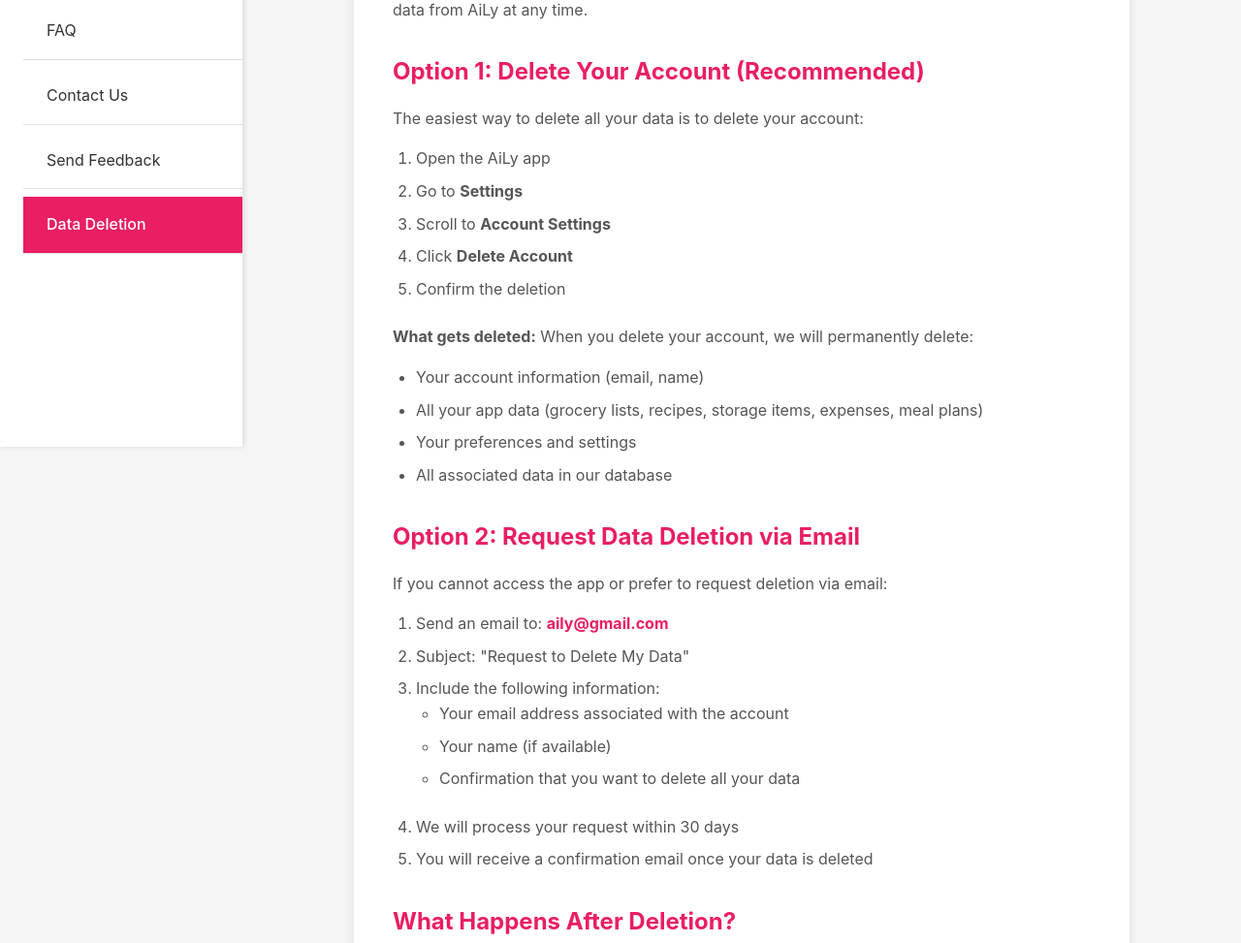
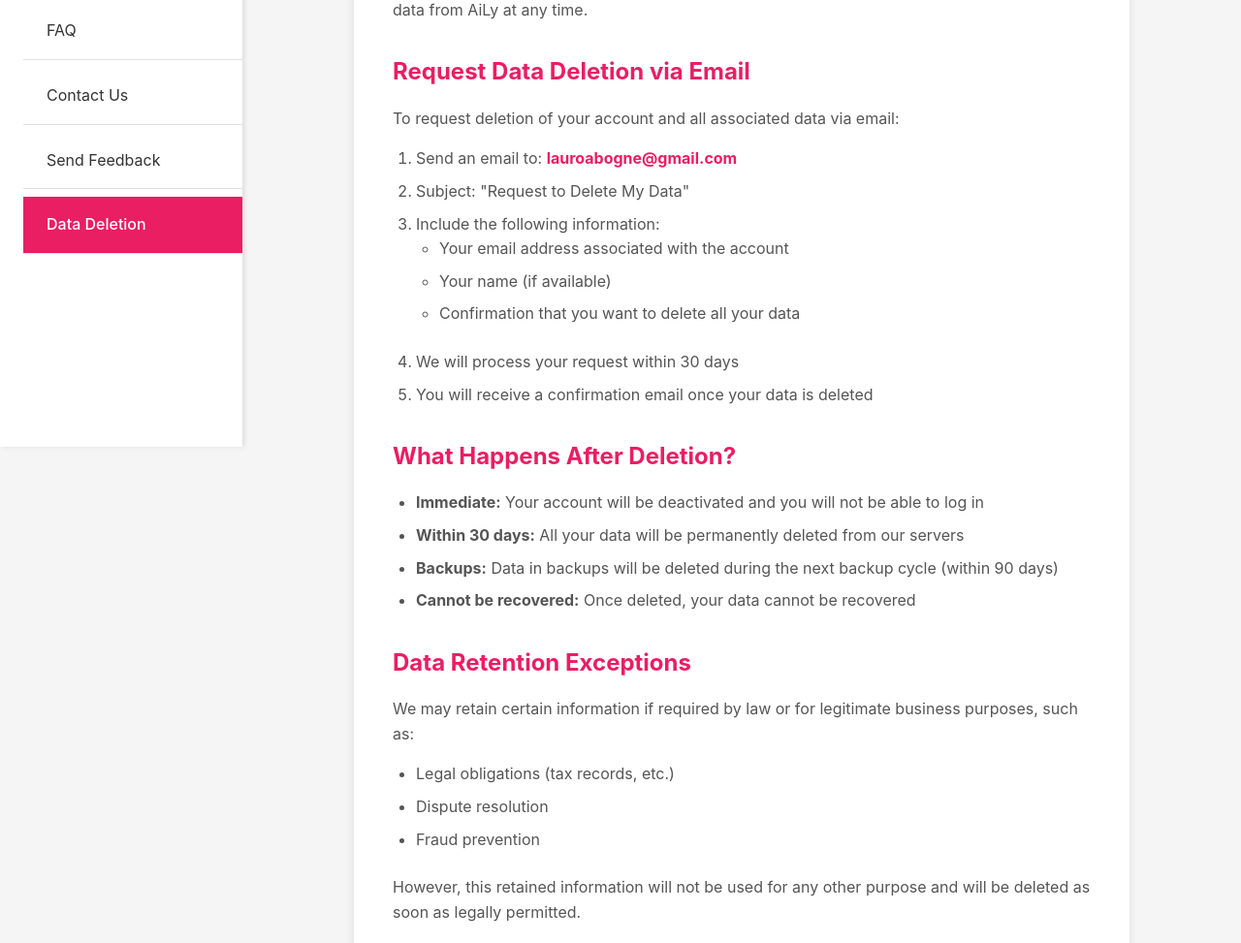
Before and after one commit to lauroabogne/aily-app-info, a plain HTML site: page data-deletion.html in a window 1280 px wide. Shown: the part 339-1312 px from the top of the page at 97% size. Drawn offline with Linux system fonts and the light colour scheme.

Commit message:
Update contact email, fix data deletion instructions, and add robots.txt

```diff
--- a/data-deletion.html
+++ b/data-deletion.html
@@ -35,28 +35,10 @@
             <h2>How to Delete Your Data from AiLy</h2>
             <p><strong>Your Right to Delete:</strong> You have the right to request deletion of all your personal data and app data from AiLy at any time.</p>
 
-            <h2>Option 1: Delete Your Account (Recommended)</h2>
-            <p>The easiest way to delete all your data is to delete your account:</p>
+            <h2>Request Data Deletion via Email</h2>
+            <p>To request deletion of your account and all associated data via email:</p>
             <ol>
-                <li>Open the AiLy app</li>
-                <li>Go to <strong>Settings</strong></li>
-                <li>Scroll to <strong>Account Settings</strong></li>
-                <li>Click <strong>Delete Account</strong></li>
-                <li>Confirm the deletion</li>
-            </ol>
-
-            <p><strong>What gets deleted:</strong> When you delete your account, we will permanently delete:</p>
-            <ul>
-                <li>Your account information (email, name)</li>
-                <li>All your app data (grocery lists, recipes, storage items, expenses, meal plans)</li>
-                <li>Your preferences and settings</li>
-                <li>All associated data in our database</li>
-            </ul>
-
-            <h2>Option 2: Request Data Deletion via Email</h2>
-            <p>If you cannot access the app or prefer to request deletion via email:</p>
-            <ol>
-                <li>Send an email to: <strong><a href="mailto:aily@gmail.com">aily@gmail.com</a></strong></li>
+                <li>Send an email to: <strong><a href="mailto:lauroabogne@gmail.com">lauroabogne@gmail.com</a></strong></li>
                 <li>Subject: "Request to Delete My Data"</li>
                 <li>Include the following information:
                     <ul>
@@ -99,7 +81,7 @@
             </ol>
             <p>
                 <strong>Note:</strong> Revoking Facebook access will prevent you from logging in, but to fully
-                delete your data from our servers, you still need to delete your account using one of the methods above.
+                delete your data from our servers, you still need to request data deletion via email as described above.
             </p>
 
             <h2>Google Login Users</h2>
@@ -112,7 +94,7 @@
             </ol>
             <p>
                 <strong>Note:</strong> Revoking Google access will prevent you from logging in, but to fully
-                delete your data from our servers, you still need to delete your account using one of the methods above.
+                delete your data from our servers, you still need to request data deletion via email as described above.
             </p>
 
             <h2>Questions or Concerns?</h2>
@@ -120,7 +102,7 @@
                 If you have any questions about data deletion or need assistance, please contact us at:
             </p>
             <p>
-                <strong>Email:</strong> <a href="mailto:aily@gmail.com">aily@gmail.com</a>
+                <strong>Email:</strong> <a href="mailto:lauroabogne@gmail.com">lauroabogne@gmail.com</a>
             </p>
         </div>
     </main>
```
Also changed, not shown: about.html (+1 -1 lines), contact-us.html (+1 -1 lines), faq.html (+4 -4 lines), privacy-policy.html (+1 -1 lines), send-feedback.html (+1 -1 lines), terms-of-service.html (+1 -1 lines), robots.txt (added).
